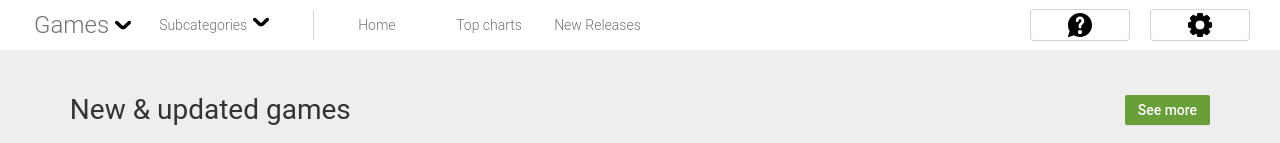
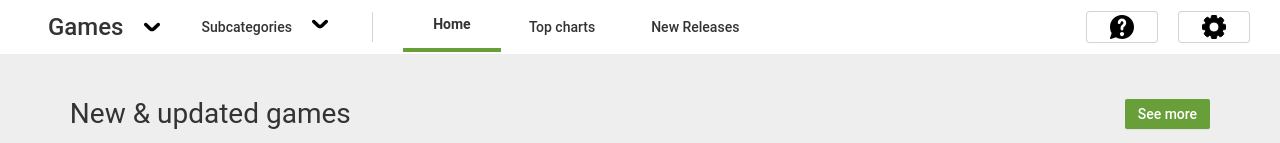
Before and after one commit to karahanharunn/playstoregames, a Next.js app: page / in a window 1280 px wide. Shown: the top 143 px of the page. Built offline with nearby package versions, Linux system fonts and the light colour scheme.

Commit message:
Header visual bugs fixed

```diff
--- a/components/Header/Header.module.css
+++ b/components/Header/Header.module.css
@@ -36,8 +36,10 @@
   background-color: white;
   border: none;
   min-width: 70px;
-  position: relative;
   padding: 0 14px;
+}
+.button:hover {
+   background-color:  rgba(0,0,0,0.05);
 }
 .icon {
   display: flex;
@@ -47,15 +49,18 @@
   border-radius: 4px;
   margin: 0 10px;
   height: 30px;
+  padding: 0;
 }
 .title {
-  color: #737373;
-  display: inline;
+  border-color: #333333;
+  color: #333333;
+  font-family: Roboto;
   font-size: 14px;
-  font-weight: 300;
+  font-weight: 500;
   gap: normal;
   line-height: 48px;
-  font-family: inherit;
+  padding: 0px 14px;
+  text-align: left;
 }
 .container {
   border-radius: 3px;
--- a/components/Header/index.tsx
+++ b/components/Header/index.tsx
@@ -45,8 +45,18 @@ export default function Header({}: Props): ReactElement {
                 <Menu Open={OpenSubCategories} />
               </button>
               <div className={styles.border}></div>
-              <button className={styles.button}>
-                <span className={styles.title}>Home</span>
+              <button
+                style={{
+                  borderBottom: "4px solid #689f38",
+                  marginBottom: 2,
+                  display: "flex",
+                  justifyContent: "center",
+                }}
+                className={styles.button}
+              >
+                <span style={{ fontWeight: 700 }} className={styles.title}>
+                  Home
+                </span>
               </button>
               <button className={styles.button}>
                 <span className={styles.title}>Top charts</span>
```
